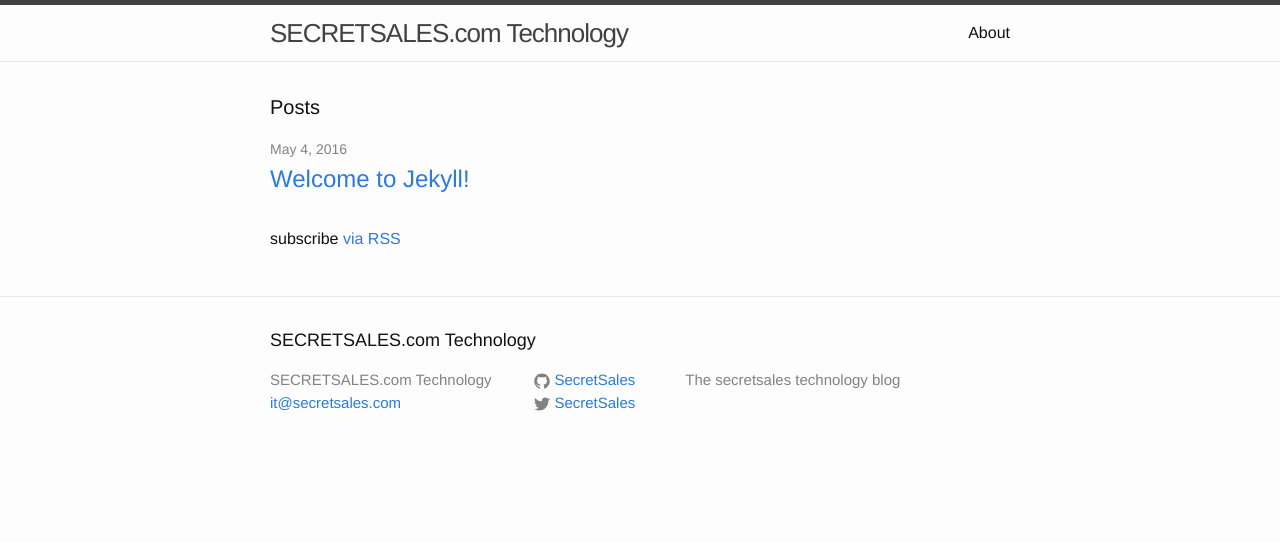
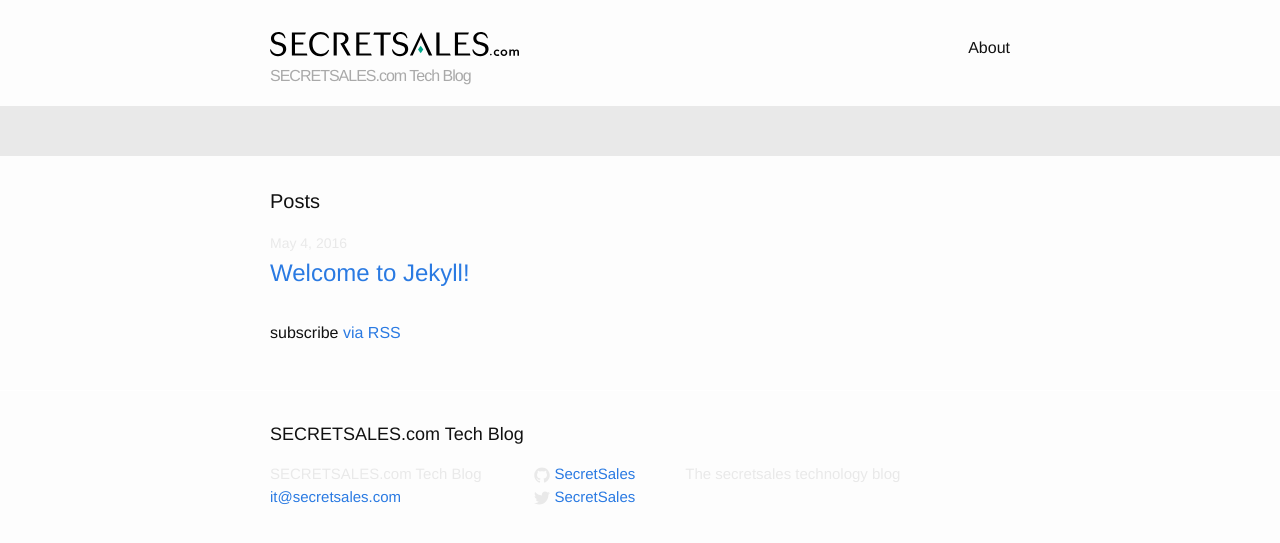
Before and after one commit to secretsales/secretsales.github.io, a Jekyll site: the page built from index.html, in a window 1280 px wide. Shown: the top 543 px of the page. Built offline with Jekyll 4.4.1, drawn with Linux system fonts in a browser that asks for light colours.

Commit message:
styling blog

```diff
--- a/_config.yml
+++ b/_config.yml
@@ -6,7 +6,7 @@
 # 'jekyll serve'. If you change this file, please restart the server process.
 
 # Site settings
-title: SECRETSALES.com Technology
+title: SECRETSALES.com Tech Blog
 email: it@secretsales.com
 description: > # this means to ignore newlines until "baseurl:"
   The secretsales technology blog
--- a/_includes/header.html
+++ b/_includes/header.html
@@ -2,7 +2,64 @@
 
   <div class="wrapper">
 
-    <a class="site-title" href="{{ site.baseurl }}/">{{ site.title }}</a>
+    <a class="site-title" href="{{ site.baseurl }}/">
+      <svg xmlns="http://www.w3.org/2000/svg" x="0px" y="0px" viewBox="0 0 571.903 59.5" xml:space="preserve">
+        <polygon fill="#00AA8D" points="344.665,50.736 338.595,42.161 344.665,33.946 350.737,42.161 "/>
+        <path d="M19.846,6.939c-6.467,0-10.705,4.086-10.705,9.438c0,5.129,3.791,7.285,7.211,8.4c1.189,0.445,7.359,1.933,8.697,2.304
+            c2.824,0.816,11.967,3.568,11.967,14.049c0,7.729-5.725,16.427-18.881,16.427C4.98,57.557,0.445,49.381,0,42.319
+            c0.52-0.15,1.41-0.371,1.932-0.596c0.742,1.637,2.008,4.757,5.426,7.433c3.494,2.752,7.359,3.494,10.258,3.494
+            c6.84,0,12.115-3.939,12.115-10.481c0-1.709-0.371-3.715-1.785-5.5c-1.336-1.783-3.045-2.898-8.1-4.311
+            c-0.818-0.148-4.684-1.189-5.502-1.412C11.371,30.128,2.08,27.528,2.08,17.047c0-8.102,6.615-15.016,16.947-15.016
+            c8.621,0,15.014,4.609,16.279,13.9c-0.52,0.225-1.34,0.521-1.859,0.744C31.961,13.775,28.467,6.939,19.846,6.939z"/>
+        <path d="M84.271,51.535l1.24,4.533H49.984V3.518h32.109L80.27,8.127h-23.15v18.284h18.973v4.461H57.119v20.663H84.271z"/>
+        <path d="M129.082,53.172c-5.127,4.16-10.852,4.459-14.047,4.459c-17.32,0-25.496-13.454-25.496-27.577
+            c0-14.79,8.846-28.022,26.016-28.022c6.244,0,10.777,1.934,13.826,4.535c4.162,3.492,4.979,7.506,5.352,9.365
+            c-0.521,0.225-1.412,0.668-1.934,0.893c-1.635-2.602-6.021-9.664-16.574-9.664c-12.859,0-19.104,9.812-19.104,22.671
+            c0,14.42,8.697,22.671,19.176,22.671c10.408,0,15.389-7.433,16.875-9.663c0.594,0.225,1.484,0.596,2.006,0.818
+            C134.51,45.812,133.32,49.678,129.082,53.172z"/>
+        <path d="M152.672,32.21 M162.854,31.913 M152.672,29.728v26.341h-7.135V3.592h14.121c7.582,0,11.373,0.67,14.717,2.975
+            c3.346,2.305,5.129,6.318,5.129,10.406c0,3.121-0.965,6.021-2.674,8.398c-2.455,3.271-5.354,4.386-7.062,5.054l15.014,25.644h-7.879
+            l-16.076-27.31c7.182-1.627,11.32-5.71,11.32-11.341c0-1.783-0.521-4.014-2.156-5.871c-2.379-2.752-5.65-3.42-10.033-3.42h-7.285
+            v21.407V29.728z"/>
+        <path d="M231.001,51.535l1.824,4.533h-35.53V3.518h32.11l-1.824,4.609h-23.15v18.284h18.973v4.461h-18.973v20.663H231.001z"/>
+        <path d="M260.187,56.068h-7.283V8.35h-16.5l1.824-4.758h38.387l-1.24,4.758h-15.188V56.068z"/>
+        <path d="M298.995,6.939c-6.469,0-10.705,4.086-10.705,9.438c0,5.129,3.791,7.285,7.209,8.4c1.191,0.445,7.359,1.933,8.697,2.304
+            c2.826,0.816,11.967,3.568,11.967,14.049c0,7.729-5.723,16.427-18.879,16.427s-17.691-8.176-18.137-15.237
+            c0.52-0.15,1.41-0.371,1.932-0.596c0.742,1.637,2.008,4.757,5.426,7.433c3.494,2.752,7.359,3.494,10.258,3.494
+            c6.838,0,12.115-3.939,12.115-10.481c0-1.709-0.369-3.715-1.783-5.5c-1.336-1.783-3.047-2.898-8.1-4.311
+            c-0.818-0.148-4.686-1.189-5.502-1.412c-2.975-0.818-12.266-3.418-12.266-13.899c0-8.102,6.615-15.016,16.949-15.016
+            c8.621,0,15.014,4.609,16.277,13.9c-0.52,0.225-1.338,0.521-1.857,0.744C311.11,13.775,307.614,6.939,298.995,6.939z"/>
+        <path d="M335.372,36.595l-8.846,19.474h-6.393l25.225-52.477h0.84l25,52.477h-7.656l-8.846-19.474l-7.951-17.616
+            c-1.041-2.23-1.338-3.715-1.561-4.756c-0.373,1.635-0.521,2.23-1.562,4.459L335.372,36.595z"/>
+        <path d="M411.673,51.461l1.824,4.607h-32.928V3.518h7.285v47.943H411.673z"/>
+        <path d="M457.315,51.535l1.24,4.533h-35.529V3.518h32.111l-1.824,4.609h-23.15v18.284h18.973v4.461h-18.973v20.663H457.315z"/>
+        <path d="M482.925,6.939c-6.469,0-10.705,4.086-10.705,9.438c0,5.129,3.791,7.285,7.209,8.4c1.189,0.445,7.359,1.933,8.697,2.304
+            c2.826,0.816,11.967,3.568,11.967,14.049c0,7.729-5.723,16.427-18.881,16.427c-13.156,0-17.688-8.176-18.135-15.237
+            c0.521-0.15,1.412-0.371,1.932-0.596c0.744,1.637,2.008,4.757,5.426,7.433c3.494,2.752,7.359,3.494,10.258,3.494
+            c6.84,0,12.115-3.939,12.115-10.481c0-1.709-0.369-3.715-1.783-5.5c-1.336-1.783-3.047-2.898-8.1-4.311
+            c-0.82-0.148-4.686-1.189-5.502-1.412c-2.973-0.818-12.266-3.418-12.266-13.899c0-8.102,6.617-15.016,16.947-15.016
+            c8.623,0,15.016,4.609,16.279,13.9c-0.521,0.225-1.338,0.521-1.857,0.744C495.038,13.775,491.544,6.939,482.925,6.939z"/>
+        <g>
+            <g>
+                <path d="M522.379,46.887c-0.83-0.861-1.75-1.424-2.701-1.424c-2.611,0-4.184,2.047-4.184,4.273s1.572,4.273,4.184,4.273
+                    c1.1,0,2.107-0.475,2.76-1.336l2.375,2.553c-1.453,1.455-3.887,1.988-5.135,1.988c-4.303,0-7.746-2.998-7.746-7.479
+                    c0-4.482,3.443-7.479,7.746-7.479c1.811,0,3.799,0.652,5.164,2.166L522.379,46.887z"/>
+                <path d="M535.225,42.258c4.303,0,7.746,2.996,7.746,7.479c0,4.48-3.443,7.479-7.746,7.479s-7.746-2.998-7.746-7.479
+                    C527.479,45.254,530.922,42.258,535.225,42.258z M535.225,54.01c2.611,0,4.184-2.047,4.184-4.273s-1.572-4.273-4.184-4.273
+                    s-4.186,2.047-4.186,4.273S532.613,54.01,535.225,54.01z"/>
+                <path d="M547.613,42.613h3.383v2.227h0.059c0.623-1.336,1.988-2.582,4.363-2.582c2.195,0,3.709,0.859,4.451,2.641
+                    c1.039-1.811,2.553-2.641,4.689-2.641c3.799,0,5.135,2.699,5.135,6.113v8.488h-3.562v-8.072c0-1.781-0.533-3.324-2.641-3.324
+                    c-2.227,0-3.057,1.84-3.057,3.68v7.717h-3.562v-8.488c0-1.752-0.711-2.908-2.434-2.908c-2.344,0-3.264,1.721-3.264,3.621v7.775
+                    h-3.561V42.613z"/>
+            </g>
+        </g>
+        <g>
+            <path d="M503.328,53.834c0-1.068,0.891-1.959,1.959-1.959s1.959,0.891,1.959,1.959s-0.891,1.957-1.959,1.957
+                S503.328,54.902,503.328,53.834z"/>
+        </g>
+      </svg>
+      <span>{{ site.title }}</span>
+    </a>
 
     <nav class="site-nav">
       <a href="#" class="menu-icon">
--- a/_sass/_layout.scss
+++ b/_sass/_layout.scss
@@ -2,12 +2,10 @@
  * Site header
  */
 .site-header {
-    border-top: 5px solid $grey-color-dark;
-    border-bottom: 1px solid $grey-color-light;
-    min-height: 56px;
-
     // Positioning context for the mobile navigation icon
     position: relative;
+    padding:20px 0 30px;
+    border-bottom:solid $grey-color 50px;
 }
 
 .site-title {
@@ -17,7 +15,14 @@
     letter-spacing: -1px;
     margin-bottom: 0;
     float: left;
-
+    svg {
+        width:250px;
+    }
+    span {
+        font-size:16px;
+        line-height: 0;
+        display:block;
+    }
     &,
     &:visited {
         color: $grey-color-dark;
--- a/css/main.scss
+++ b/css/main.scss
@@ -18,7 +18,7 @@ $text-color:       #111;
 $background-color: #fdfdfd;
 $brand-color:      #2a7ae2;
 
-$grey-color:       #828282;
+$grey-color:       #e9e9e9;
 $grey-color-light: lighten($grey-color, 40%);
 $grey-color-dark:  darken($grey-color, 25%);
 
```
